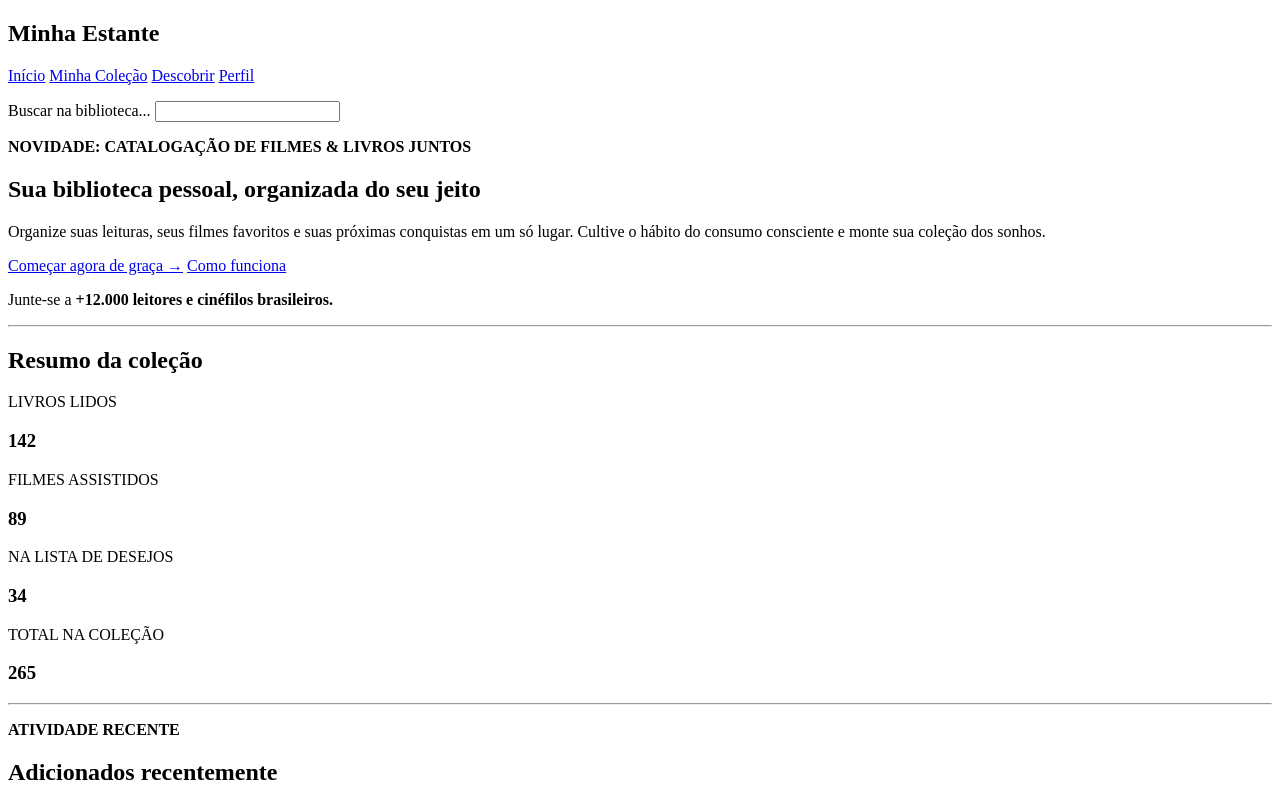
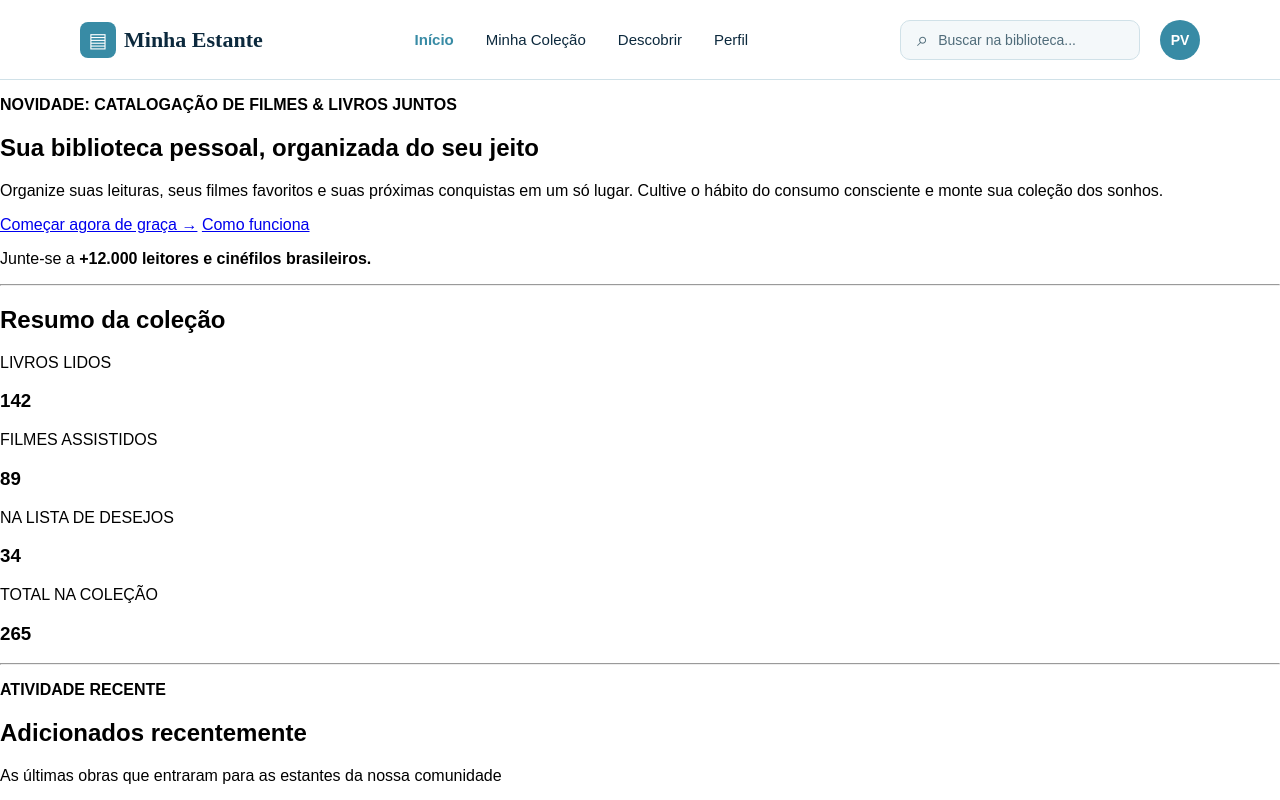
Before and after one commit to PequenoVitorioso/Biblioteca_Virtual, a plain HTML site: page pages/Home/index.html in a window 1280 px wide. Shown: the top 800 px of the page. Drawn offline with Linux system fonts and the light colour scheme.

Commit message:
Navegation_bar, CSS

```diff
--- /dev/null
+++ b/components/navigation_bar.css
@@ -0,0 +1,163 @@
+
+/* Configurações gerais */
+* {
+    box-sizing: border-box;
+}
+
+body {
+    margin: 0;
+    font-family: 'Manrope', sans-serif;
+}
+
+/* Barra de navegação */
+.navigation-bar {
+    display: flex;
+    align-items: center;
+    justify-content: space-between;
+
+    padding: 0 80px;
+    gap: 32px;
+
+    min-height: 80px;
+    width: 100%;
+
+    background: #FFFFFF;
+    border-bottom: 1px solid #D0E1E8;
+}
+
+/* Logo e nome da biblioteca */
+.brand-logo {
+    display: flex;
+    align-items: center;
+    gap: 8px;
+
+    text-decoration: none;
+    flex-shrink: 0;
+}
+
+.logo-icon {
+    display: flex;
+    justify-content: center;
+    align-items: center;
+
+    width: 36px;
+    height: 36px;
+
+    background: #388BA5;
+    border-radius: 8px;
+}
+
+.book-symbol {
+    color: #FFFFFF;
+    font-size: 20px;
+}
+
+.brand-name {
+    font-family: 'Fraunces', serif;
+    font-weight: 900;
+    font-size: 22px;
+    line-height: 27px;
+
+    color: #0C293D;
+}
+
+/* Links da navegação */
+.nav-links {
+    display: flex;
+    align-items: center;
+    gap: 32px;
+}
+
+.nav-links a {
+    font-size: 15px;
+    font-weight: 500;
+
+    color: #0C293D;
+    text-decoration: none;
+    white-space: nowrap;
+}
+
+.nav-links a.active {
+    color: #388BA5;
+    font-weight: 700;
+}
+
+/* Busca e perfil */
+.search-profile {
+    display: flex;
+    align-items: center;
+    gap: 20px;
+}
+
+/* Campo de pesquisa */
+.search-bar {
+    display: flex;
+    align-items: center;
+    gap: 8px;
+
+    width: 240px;
+    height: 40px;
+    padding: 10px 16px;
+
+    background: #F4F8FA;
+    border: 1px solid #D0E1E8;
+    border-radius: 10px;
+}
+
+.search-icon {
+    color: #506C7A;
+    font-size: 20px;
+}
+
+.search-bar input {
+    width: 100%;
+    min-width: 0;
+
+    border: none;
+    outline: none;
+    background: transparent;
+
+    font-family: 'Manrope', sans-serif;
+    font-size: 14px;
+    color: #0C293D;
+}
+
+.search-bar input::placeholder {
+    color: #506C7A;
+}
+
+/* Avatar provisório */
+.avatar-wrapper {
+    display: flex;
+    justify-content: center;
+    align-items: center;
+
+    width: 40px;
+    height: 40px;
+
+    background: #388BA5;
+    border-radius: 50%;
+
+    color: #FFFFFF;
+    text-decoration: none;
+    font-size: 14px;
+    font-weight: 700;
+
+    flex-shrink: 0;
+}
+
+/* Adaptação para telas menores */
+@media (max-width: 1100px) {
+    .navigation-bar {
+        padding: 0 24px;
+        gap: 20px;
+    }
+
+    .nav-links {
+        gap: 16px;
+    }
+
+    .search-bar {
+        width: 200px;
+    }
+}
--- a/pages/Home/index.html
+++ b/pages/Home/index.html
@@ -4,26 +4,42 @@
   <meta charset="UTF-8">
   <meta name="viewport" content="width=device-width, initial-scale=1.0">
   <title>Minha Estante</title>
+  <link rel="stylesheet" href="../../components/navigation_bar.css">
 </head>
 <body>
 
-  <header>
-    <h2>Minha Estante</h2>
+  <header class="navigation-bar">
+    <a href="#" class="brand-logo">
+        <span class="logo-icon">
+            <span class="book-symbol">▤</span>
+        </span>
 
-    <nav>
-      <a href="#">Início</a>
-      <a href="#">Minha Coleção</a>
-      <a href="#">Descobrir</a>
-      <a href="#">Perfil</a>
+        <span class="brand-name">Minha Estante</span>
+    </a>
+
+    <nav class="nav-links">
+        <a href="#" class="active">Início</a>
+        <a href="#">Minha Coleção</a>
+        <a href="#">Descobrir</a>
+        <a href="#">Perfil</a>
     </nav>
 
-    <p>
-      <label>
-        Buscar na biblioteca...
-        <input type="search" name="busca">
-      </label>
-    </p>
+    <div class="search-profile">
+        <label class="search-bar">
+            <span class="search-icon">⌕</span>
+            <input
+                type="search"
+                name="busca"
+                placeholder="Buscar na biblioteca..."
+            >
+        </label>
+
+        <a href="#" class="avatar-wrapper" aria-label="Meu perfil">
+            <span>PV</span>
+        </a>
+    </div>
   </header>
+
 
   <main>
     <section>
```
Also changed, not shown: index.html (deleted, +0 -24 lines), login.html (deleted, +0 -32 lines), pages/Login/login.html (added, +32 -0 lines).
